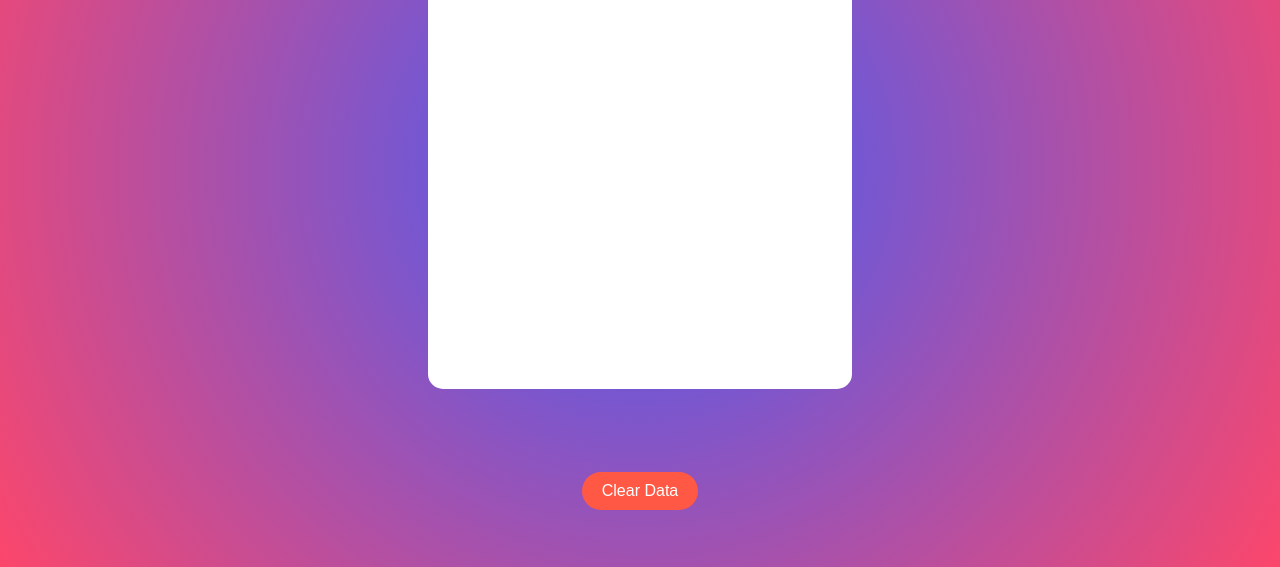
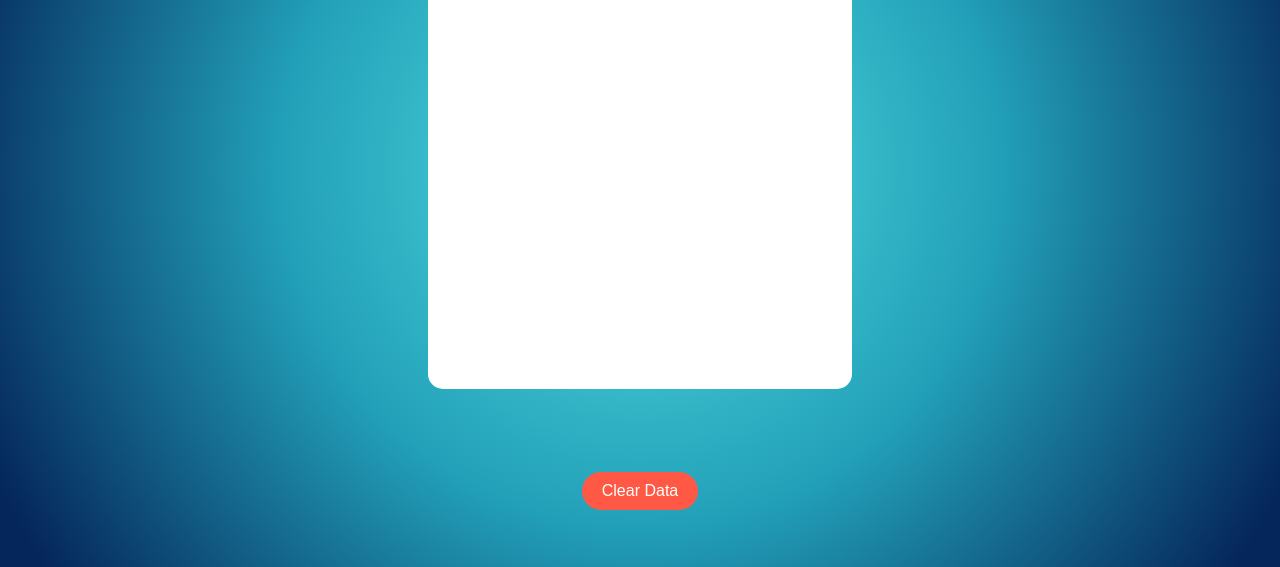
Before and after one commit to surendraguna/ToDoList, a plain HTML site: page index.html in a window 1280 px wide. Shown: the part 233-800 px from the top of the page. Drawn offline with Linux system fonts and the light colour scheme.

Commit message:
file added

```diff
--- a/style.css
+++ b/style.css
@@ -7,7 +7,7 @@ body{
     padding: 0;
     font-family: 'Kalam', cursive;
     background: rgb(63,94,251);
-    background: radial-gradient(circle, rgba(63,94,251,1) 0%, rgba(252,70,107,1) 100%);
+    background: radial-gradient(circle, #55dfdf, #22a0b9, #05265a 95%);
     background-repeat: no-repeat;
     background-attachment: fixed;
     display: grid;
```
